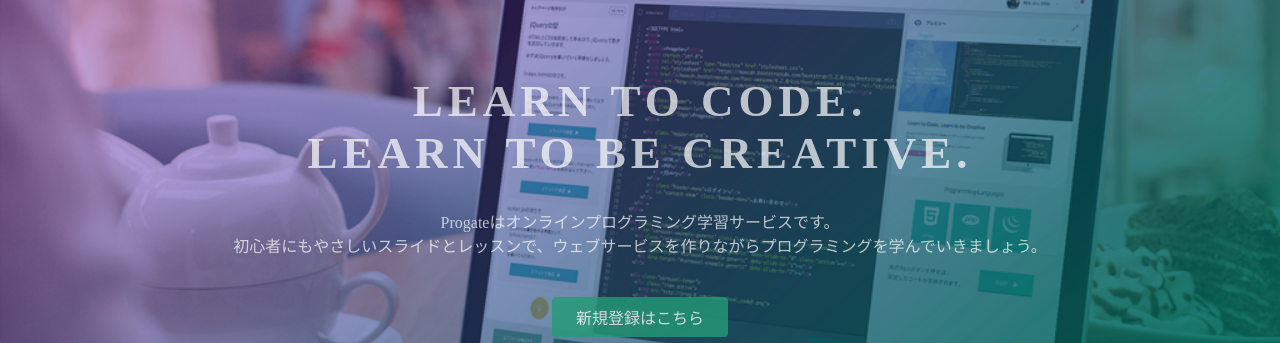
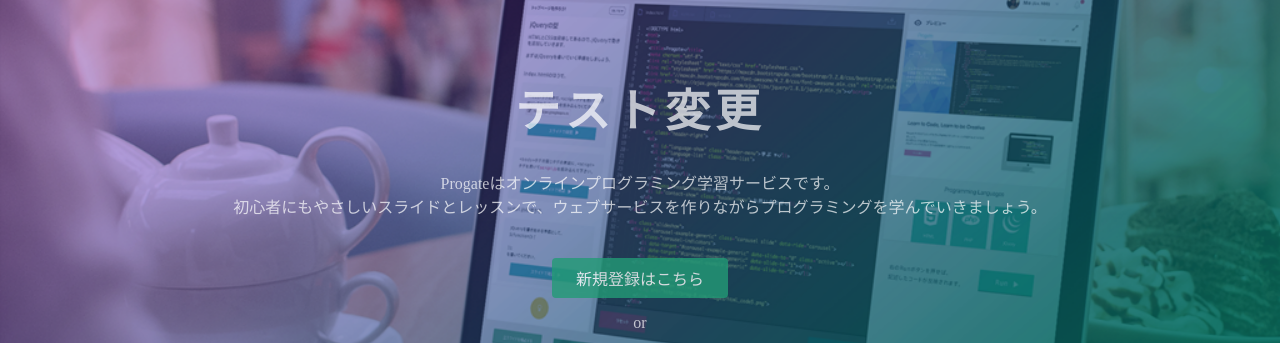
Before and after one commit to va2la/va2la.github.io, a plain HTML site: page index.html in a window 1280 px wide. Shown: the part 135-478 px from the top of the page. Drawn offline with Linux system fonts and the light colour scheme.

Commit message:
Update index.html

```diff
--- a/index.html
+++ b/index.html
@@ -23,7 +23,7 @@
   </header>
   <div class="top-wrapper">
     <div class="container">
-      <h1>LEARN TO CODE.<br>LEARN TO BE CREATIVE.</h1>
+      <h1>テスト変更</h1>
       <p>Progateはオンラインプログラミング学習サービスです。<br>初心者にもやさしいスライドとレッスンで、ウェブサービスを作りながらプログラミングを学んでいきましょう。</p>
       <div class="btn-wrapper">
         <a href="#" class="btn signup">新規登録はこちら</a>
```
